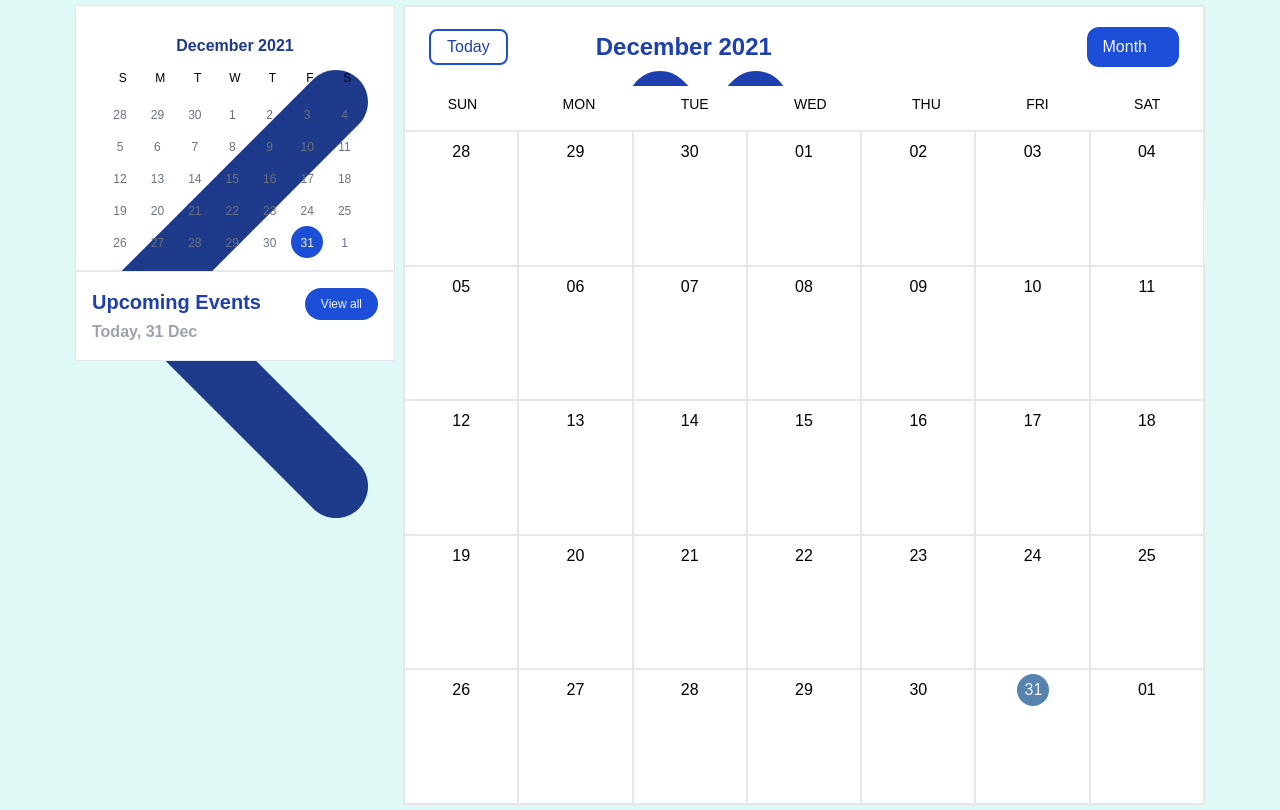
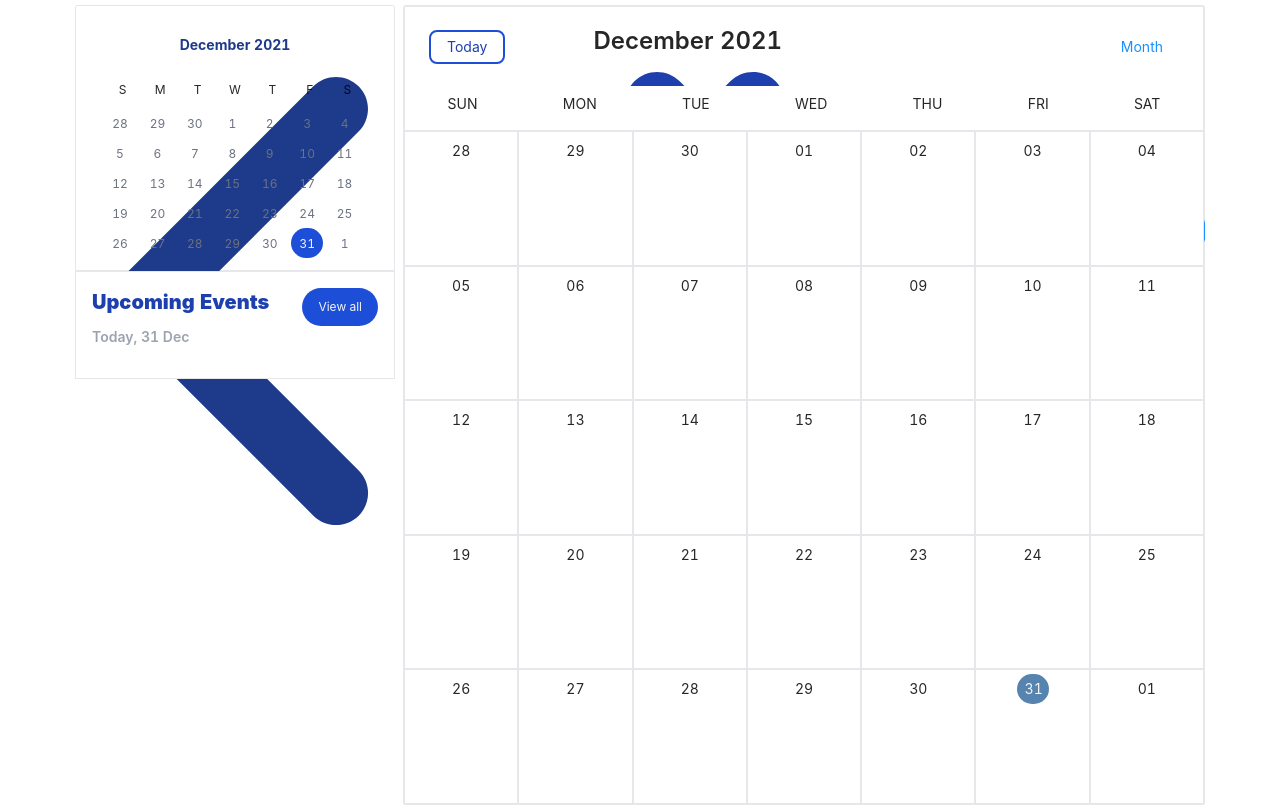
Before and after one commit to tnngoan/Pretty-Calendar, a React (Create React App) app: page / in a window 1280 px wide. Built offline with nearby package versions, Linux system fonts and the light colour scheme.

Commit message:
add dropdown

```diff
--- a/package.json
+++ b/package.json
@@ -9,6 +9,7 @@
     "@testing-library/jest-dom": "^5.16.1",
     "@testing-library/react": "^12.1.2",
     "@testing-library/user-event": "^13.5.0",
+    "antd": "^4.18.2",
     "dayjs": "^1.10.7",
     "react": "^17.0.2",
     "react-dom": "^17.0.2",
--- a/src/App.js
+++ b/src/App.js
@@ -1,5 +1,6 @@
 import React, { useState, useContext, useEffect } from "react";
 import "./App.css";
+import "antd/dist/antd.css";
 import getMonth from "../src/utils/getMonth";
 import NavigationBar from "./components/main/NavigationBar";
 import CalendarView from "./components/main/CalendarView";
--- a/src/components/main/Day.js
+++ b/src/components/main/Day.js
@@ -61,7 +61,7 @@ function Day({ day }) {
             <li className="text-xs list-none text-center">
               {events.map((event) => (
                 <ul onClick={handleClick} key={event.id}>
-                  <p className="overflow-hidden truncate w-28 flex-1 bg-lightBlue mb-1 py-1 px-1 rounded-sm cursor-pointer border border-gray-200 border-l-black">
+                  <p className="overflow-hidden truncate w-28 flex-1 bg-lightBlue py-1 px-1 rounded-sm cursor-pointer border border-gray-200 border-l-black">
                     {event.name}
                   </p>
                 </ul>
--- a/src/components/main/NavigationBar.js
+++ b/src/components/main/NavigationBar.js
@@ -5,8 +5,13 @@ import {
   faChevronLeft,
   faChevronDown,
 } from "@fortawesome/free-solid-svg-icons";
+import { Menu, Dropdown, message } from "antd";
 import GlobalContext from "../../context/GlobalContext";
 import dayjs from "dayjs";
+
+const onClick = ({ key }) => {
+  message.info(`Click on ${key}`);
+};
 
 function NavigationBar() {
   const { monthNumber, setMonthNumber, setDaySelected } =
@@ -24,9 +29,23 @@ function NavigationBar() {
       : setMonthNumber(dayjs().month());
     setDaySelected(dayjs());
   }
-  function openModal(){
 
-  }
+  const menu = (
+    <Menu onClick={onClick}>
+      <Menu.Item className="px-4" key="January">January</Menu.Item>
+      <Menu.Item key="February">February</Menu.Item>
+      <Menu.Item key="March">March</Menu.Item>
+      <Menu.Item key="April">April</Menu.Item>
+      <Menu.Item key="May">May</Menu.Item>
+      <Menu.Item key="June">June</Menu.Item>
+      <Menu.Item key="July">July</Menu.Item>
+      <Menu.Item key="August">August</Menu.Item>
+      <Menu.Item key="September">September</Menu.Item>
+      <Menu.Item key="October">October</Menu.Item>
+      <Menu.Item key="November">November</Menu.Item>
+      <Menu.Item key="December">December</Menu.Item>
+    </Menu>
+  );
   return (
     <div className="flex justify-between items-center h-20 px-6 py-4 bg-white rounded-t-sm border border-b-0">
       <div className="flex justify-around flex-shrink items-center text-blue-800">
@@ -50,15 +69,12 @@ function NavigationBar() {
           {dayjs(new Date(dayjs().year(), monthNumber)).format("MMMM YYYY")}
         </h2>
       </div>
-      <div>
-        <button
-          onClick={openModal}
-          className="bg-blue-700 p-2 px-4 rounded-xl text-gray-100"
-        >
+      <Dropdown overlay={menu}>
+        <a className="ant-dropdown-link" onClick={(e) => e.preventDefault()}>
           Month
           <FontAwesomeIcon icon={faChevronDown} className="px-2" />
-        </button>
-      </div>
+        </a>
+      </Dropdown>
     </div>
   );
 }
```
Also changed, not shown: src/index.css (line endings or trailing spaces), 1 other file (tests, documents, lock files or other folders).
